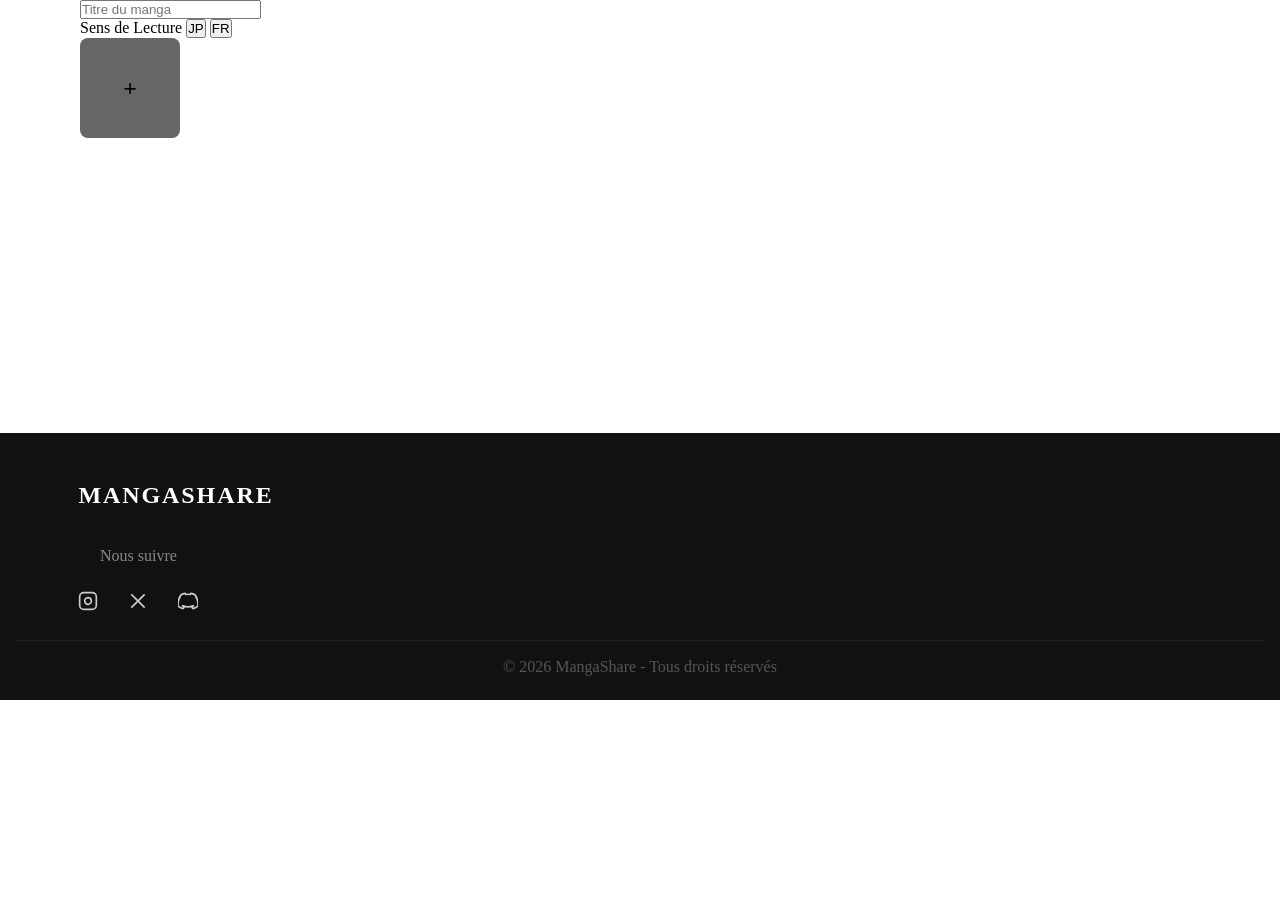
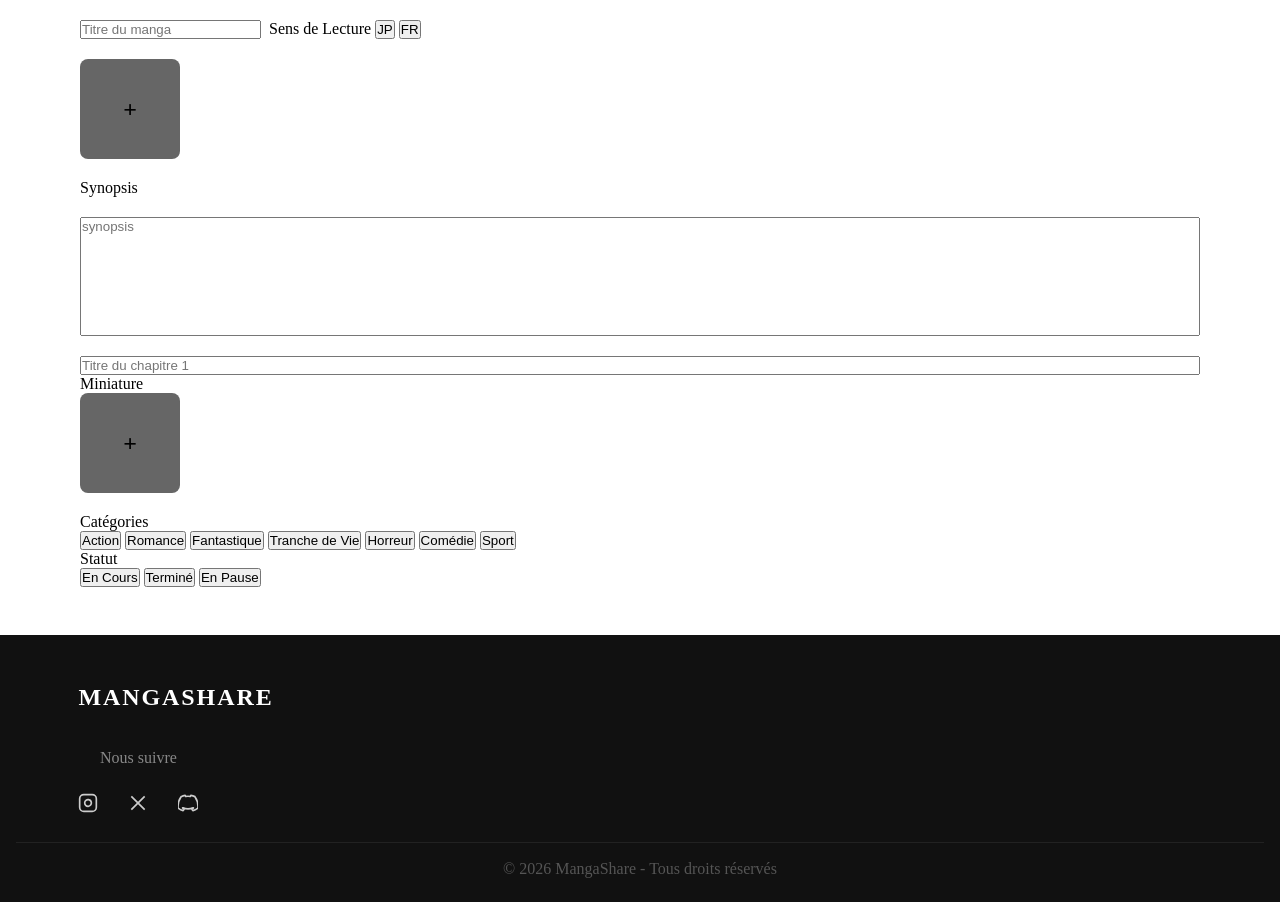
Before and after one commit to jeremyg89100/mangashare, a Symfony app: template templates/new_project/index.html.twig in a window 1280 px wide. Shown: the part 100-1002 px from the top of the page. Before the commit the page ends 800 px from the top, so only its background shows below. Run offline with Twig, Linux system fonts and the light colour scheme; the template is opened without the code that fills it, so the values that code supplies are empty; style sheets or scripts are compiled from the project's sources; some libraries are stand-ins or nearby versions.

Commit message:
add upload miniature to new project page

```diff
--- a/assets/styles/home.css
+++ b/assets/styles/home.css
@@ -406,6 +406,27 @@ body {
     width: 50%;
 }
 
+.new-project-left {
+    display: flex;
+    flex-direction: column;
+}
+
+.new-project-top-left {
+    display: flex;
+    flex-direction: row;
+    gap: 8px;
+    margin: 20px 0px;
+}
+.new-project-middle {
+    margin-bottom: 20px;
+}
+.project-synopsis {
+    padding-bottom: 100px;
+    margin: 20px 0px;
+}
+.file-input-miniature {
+    display: none;
+}
 .file-upload {
     display: none;
 }
@@ -453,8 +474,15 @@ body {
     transform: scale(1.1);
 }
 
+/* .new-project-middle {
+    position: relative;
+} */
+
 .new-project-middle {
     position: relative;
+    display: inline-block;
+    width: 100px;
+    height: 100px;
 }
 
 #image-preview {
@@ -468,6 +496,11 @@ body {
     font-size: 24px;
     color: black;
     font-weight: bold;
+}
+
+.new-project-right {
+    display: flex;
+    flex-direction: column;
 }
 @media (min-width: 768px) {
     .home-phrase {
--- a/templates/new_project/index.html.twig
+++ b/templates/new_project/index.html.twig
@@ -25,7 +25,7 @@
             </div>
             <div id="upload-pages" class="upload-pages">
                 <div class="new-project-middle">
-                <span class="delete-btn-pages" style="display: none">&times;</span>
+                    <span class="delete-btn-pages" style="display: none">&times;</span>
                     <input type="file" id="file-upload" name="pages[]" accept="image/png, image/jpeg" class="file-input">
                     <label for="file-upload" class="upload-file">
                         <span class="plus-icon">+</span>
@@ -33,6 +33,39 @@
                     </label>
                 </div>
             </div>
+            <span>Synopsis</span>
+            <input type="text" placeholder="synopsis" class="project-synopsis">
+        </div>
+        <div class="new-project-right">
+            <input type="text" name="chapterTitle" placeholder="Titre du chapitre 1">
+            <span>Miniature</span>
+            <div id="upload-miniature" class="upload-miniature-container">
+                <div class="new-project-middle">
+                    <span class="delete-btn-pages" style="display: none">&times;</span>
+                    <input type="file" id="file-miniature" name="miniature" accept="image/png, image/jpeg" class="file-input-miniature">
+                    <label for="file-miniature" class="upload-file">
+                        <span class="plus-icon">+</span>
+                        <img class="image-preview" src="" alt="Aperçu" style="display: none;">
+                    </label>
+                </div>
+            </div>
+            <span>Catégories</span>
+            <div class="categories-section">
+                <button>Action</button>
+                <button>Romance</button>
+                <button>Fantastique</button>
+                <button>Tranche de Vie</button>
+                <button>Horreur</button>
+                <button>Comédie</button>
+                <button>Sport</button>
+            </div>
+            <span>Statut</span>
+            <div class="status-section">
+                <button>En Cours</button>
+                <button>Terminé</button>
+                <button>En Pause</button>
+            </div>
+
         </div>
     </section>
 {% endblock %}
```
Also changed, not shown: assets/newProject.js (+48 -28 lines).
